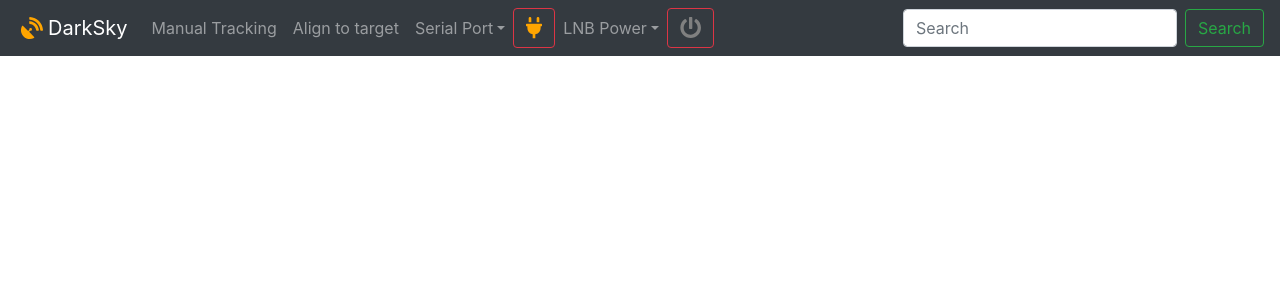
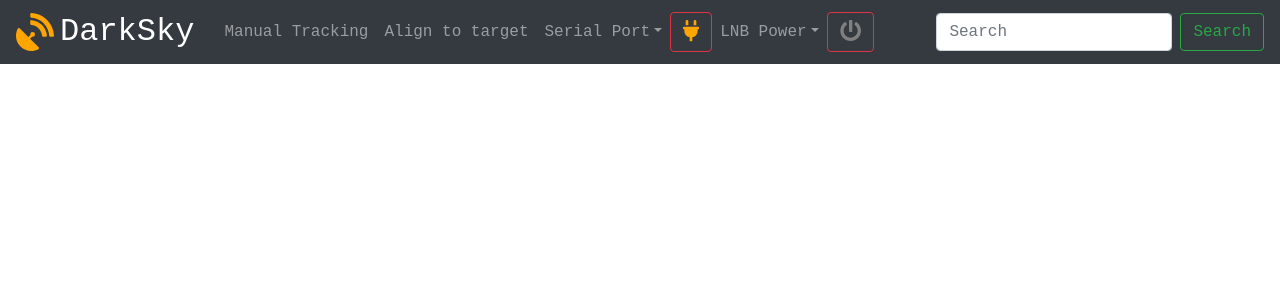
Before and after one commit to jeremy-prater/DarkSky, a React (Create React App) app in the folder client/darksky-client/: page / in a window 1280 px wide. Shown: the top 300 px of the page. Built offline with nearby package versions, Linux system fonts and the light colour scheme; no server answers.

Commit message:
- More ... css!

```diff
--- a/client/darksky-client/src/App.css
+++ b/client/darksky-client/src/App.css
@@ -1,6 +1,7 @@
 .App {
   text-align: center;
   background-color: #101010;
+  font-family: 'Courier New', Courier, monospace;
 }
 
 .App-logo {
--- a/client/darksky-client/src/components/statusbar.css
+++ b/client/darksky-client/src/components/statusbar.css
@@ -4,5 +4,10 @@
 }
 
 .LogoIcon {
-    padding: 5px;
+    font-size: 38px;
 }
+
+.LogoText {
+    margin-top: 8px;
+    padding: 6px;
+}
--- a/client/darksky-client/src/components/statusbar.jsx
+++ b/client/darksky-client/src/components/statusbar.jsx
@@ -18,14 +18,14 @@ import './statusbar.css';
 class StatusBar extends Component {
     render() {
         return (
-            <Navbar bg="dark" expand="lg" className="navbar-dark">
+            <Navbar bg="dark" expand="lg" className="navbar-dark StatusBar">
                 <FontAwesomeIcon
                     icon={faSatelliteDish}
                     size="2x"
                     color="orange"
                     className="LogoIcon"
                 />
-                <Navbar.Brand href="#home">DarkSky</Navbar.Brand>
+                <Navbar.Brand href="#home" className="LogoText"><h2>DarkSky</h2></Navbar.Brand>
                 <Navbar.Toggle aria-controls="basic-navbar-nav" />
                 <Navbar.Collapse id="basic-navbar-nav">
                     <Nav className="mr-auto">
```
